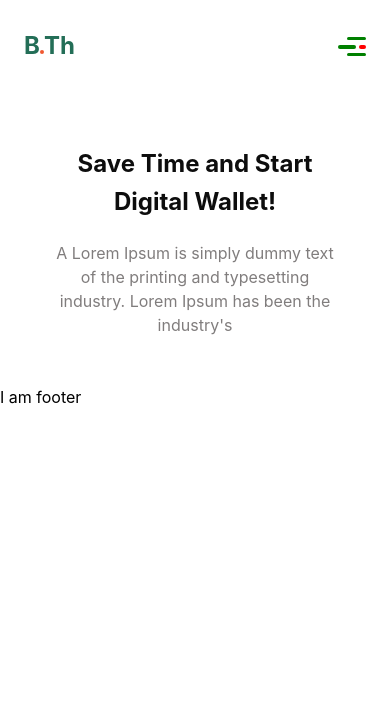
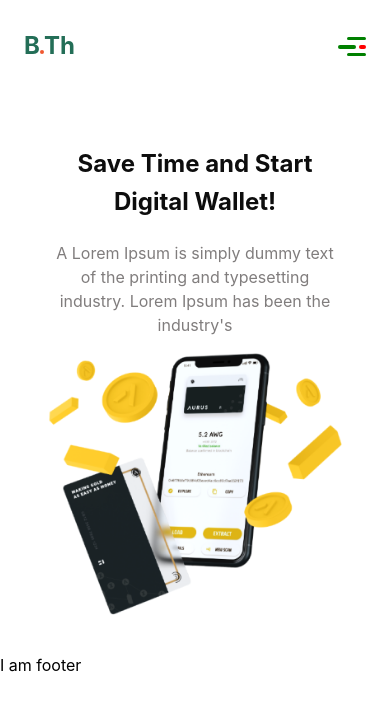
Before and after one commit to helciodev/react-test, a Next.js app: page / in a window 390 px wide. Shown: the top 710 px of the page. Built offline with nearby package versions, Linux system fonts and the light colour scheme; a web font is replaced by a local one.

Commit message:
Add banner mobile phone image

```diff
--- a/sections/Banner.js
+++ b/sections/Banner.js
@@ -1,6 +1,7 @@
+import Image from "next/image";
 import React from "react";
 import styled from "styled-components";
-
+import mobileCrypto from "../assets/mobile-crypto.png";
 const BannerSection = styled.section`
   display: flex;
   flex-direction: column;
@@ -34,6 +35,12 @@ function Banner() {
           industry. Lorem Ipsum has been the industry&apos;s{" "}
         </p>
       </div>
+      <div className='mobile-crypto'>
+        <Image
+          src={mobileCrypto}
+          alt='mobile phone illustrating crypto currency'
+        />
+      </div>
     </BannerSection>
   );
 }
```
